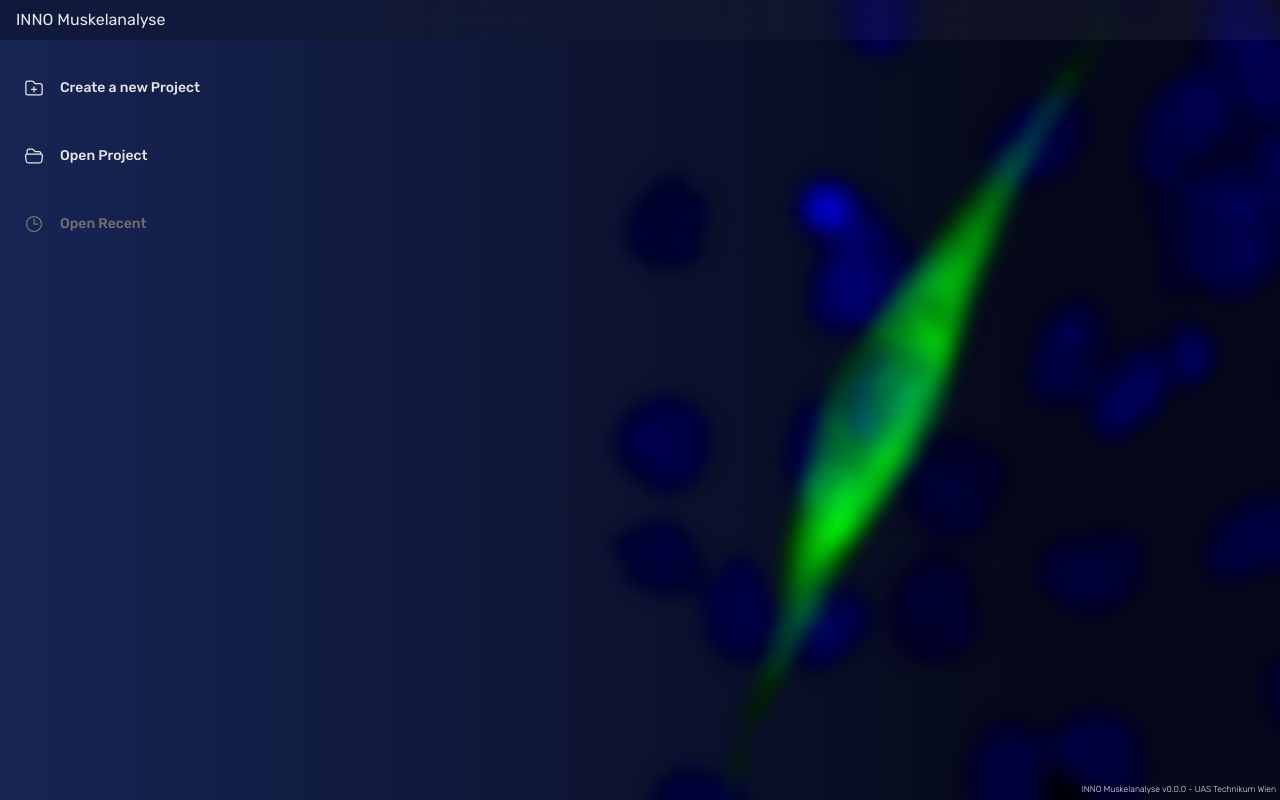
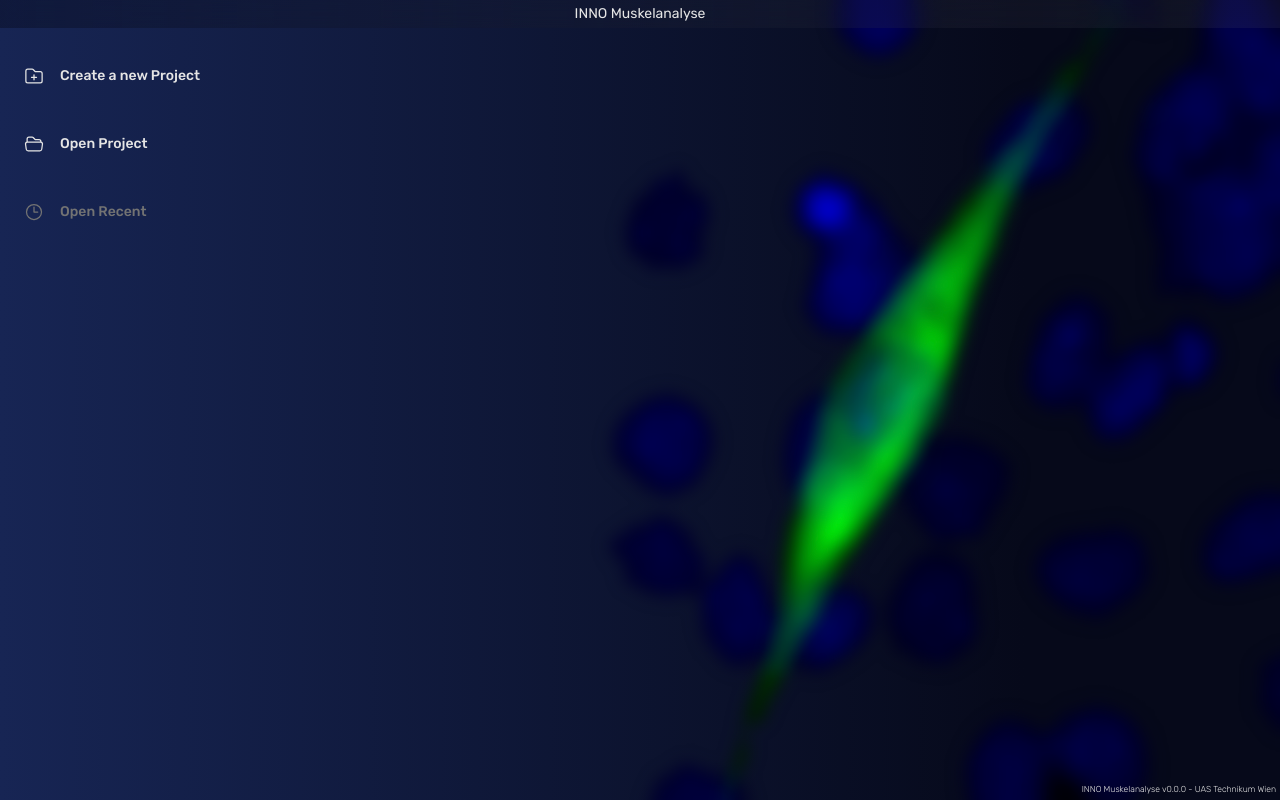
Before and after one commit to leonardstruck/INNO-Muskelanalyse, a Next.js app: page /windows/welcome in a window 1280 px wide. Built offline with nearby package versions, Linux system fonts and the light colour scheme.

Commit message:
startup window

```diff
--- a/package.json
+++ b/package.json
@@ -1,6 +1,7 @@
 {
   "name": "inno-muskelanalyse",
   "displayName": "INNO Muskelanalyse",
+  "homepage": "https://www.technikum-wien.at",
   "filetypeAssociation": {
     "name": "INNO Muskelanalyse",
     "extensions": [
--- a/src-tauri/tauri.conf.json
+++ b/src-tauri/tauri.conf.json
@@ -121,7 +121,8 @@
         "width": 600,
         "url": "windows/welcome",
         "title": "Welcome",
-        "decorations": false
+        "titleBarStyle": "Overlay",
+        "hiddenTitle": true
       }
     ]
   }
--- a/src/pages/windows/welcome.tsx
+++ b/src/pages/windows/welcome.tsx
@@ -2,12 +2,12 @@ import clsx from "clsx"
 import { FolderPlusIcon, FolderOpenIcon, ClockIcon } from "@heroicons/react/24/outline"
 import packageInfo from '../../../package.json';
 
-const { version, author, displayName, filetypeAssociation } = packageInfo;
+const { version, author, displayName, filetypeAssociation, homepage } = packageInfo;
 
 const Welcome = () => {
     return (
         <div className={"bg-myotube h-full w-full bg-contain bg-no-repeat bg-right"}>
-            <div data-tauri-drag-region className="h-10 w-full bg-gradient-to-r from-dark-blue/40 to-white/5 backdrop-blur-md flex items-center p-4 select-none cursor-default">
+            <div data-tauri-drag-region className="h-7 w-full bg-gradient-to-r from-dark-blue/40 to-white/5 backdrop-blur-md flex items-center justify-center select-none cursor-default text-sm">
                 <span data-tauri-drag-region>{displayName}</span>
             </div>
             <div className="grid grid-cols-5 gap-1 py-4">
@@ -16,7 +16,7 @@ const Welcome = () => {
                 <Item icon={<ClockIcon />} disabled>Open Recent</Item>
 
             </div>
-            <span className="fixed bottom-0 text-[0.54rem] right-0 m-1 text-neutral-200 font-extralight">{displayName} v{version} - {author}</span>
+            <span className="fixed bottom-0 text-[0.54rem] right-0 m-1 text-neutral-200 font-extralight">{displayName} v{version} - <a href={homepage} target="_blank">{author}</a></span>
         </div>
     )
 }
```
